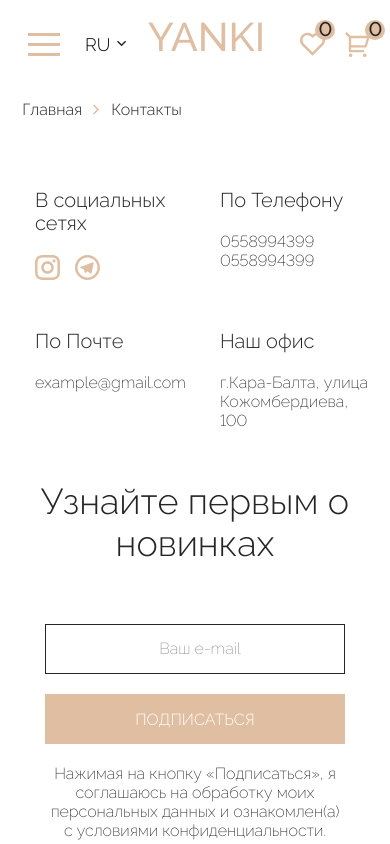
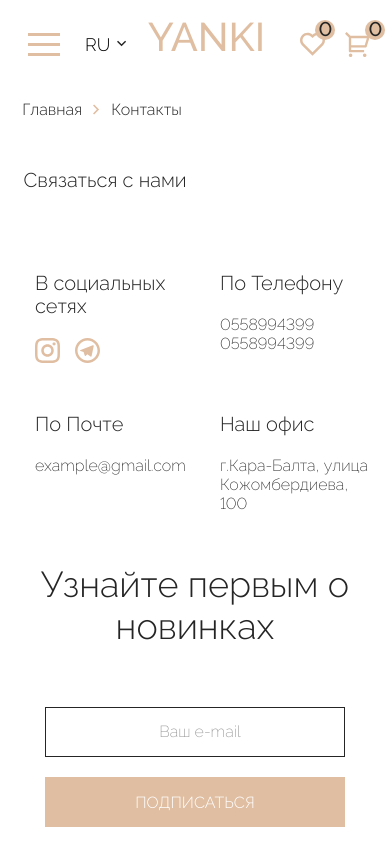
Before and after one commit to nurikgentle/NEW, a React (Create React App) app: page /contacts in a window 390 px wide. Shown: the top 844 px of the page. Built offline with nearby package versions, Linux system fonts and the light colour scheme; no server answers; sample sign-in values are in the browser's storage.

Commit message:
forgotten item

```diff
--- a/src/PAGES/CONTACTS/Contacts.jsx
+++ b/src/PAGES/CONTACTS/Contacts.jsx
@@ -12,7 +12,7 @@ const Contacts = () => {
           <img src={switcher} alt='' />
           <Link>Контакты</Link>
         </div>
-        {/* <h1 className='svyaz'>Связаться с нами</h1> */}
+        <h1 className='svyaz'>Связаться с нами</h1>
         <div className='all-columns'>
             <div className='social-media'>
                 <h3>В социальных сетях</h3>
--- a/src/PAGES/CONTACTS/Contacts.scss
+++ b/src/PAGES/CONTACTS/Contacts.scss
@@ -58,6 +58,22 @@
         color: #252525;
         position: relative;
         right: 390px;
+
+        @media(max-width: 980px) {
+            right: 238px;
+        }
+        @media(max-width: 655px) {
+            right: 200px;
+        }
+        @media(max-width: 622px) {
+            right: 100px;
+        }
+        @media(max-width: 400px) {
+            right: 90px;
+        }
+        @media(max-width: 360px) {
+            right: 40px;
+        }
     }
     .all-columns {
         display: grid;
```
